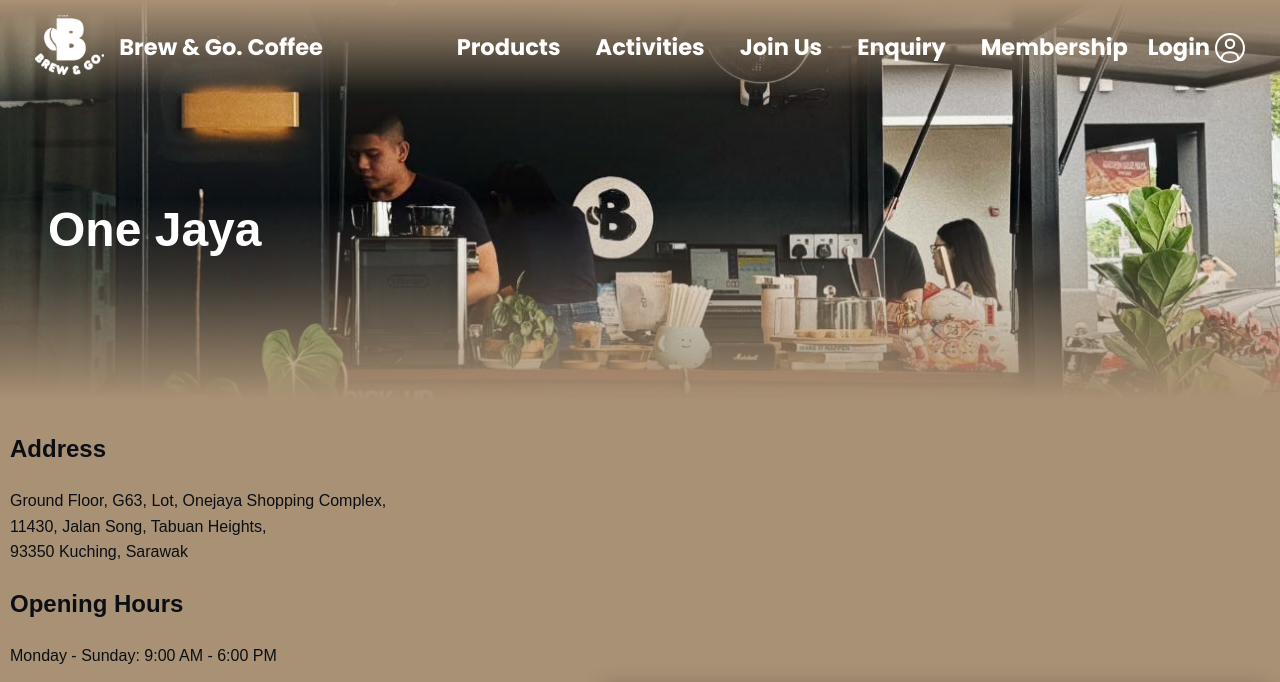
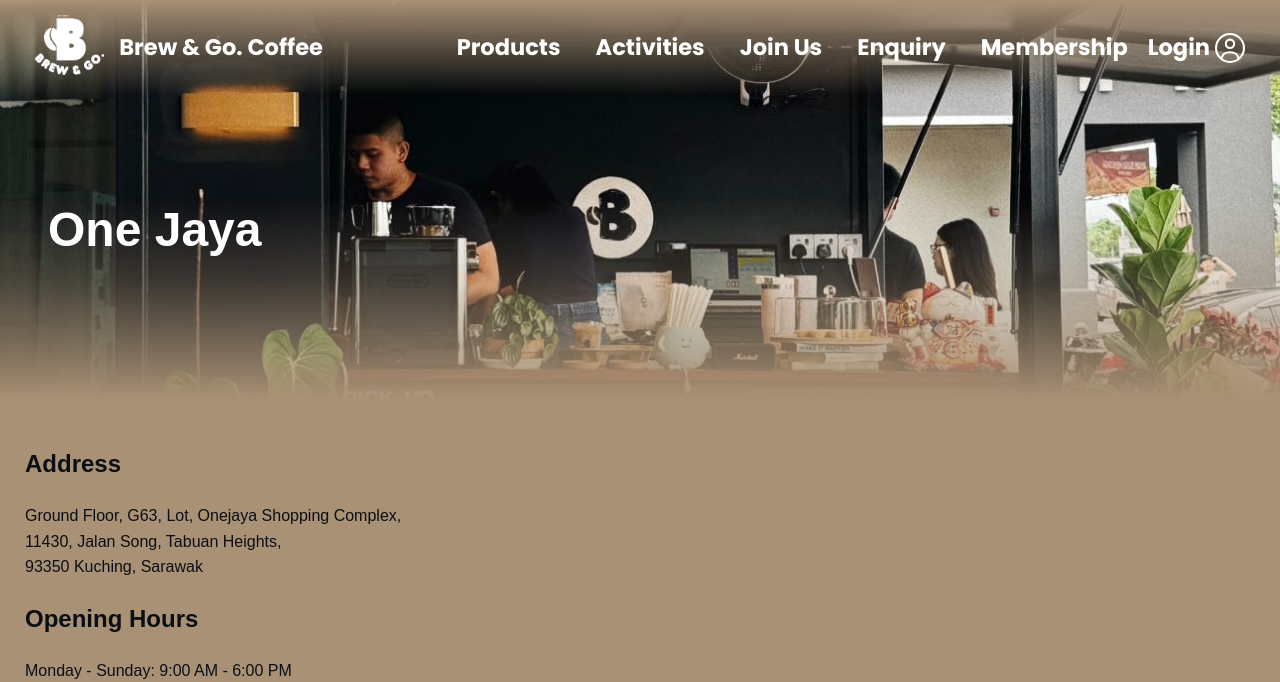
Before and after one commit to HaHaBlah/yourname_assign1, a PHP site: page /location1.html in a window 1280 px wide. Shown: the top 682 px of the page. Run offline with PHP 8.4, Linux system fonts and the light colour scheme; some web fonts are replaced.

Commit message:
standardisation

```diff
--- a/assign1/registration.html
+++ b/assign1/registration.html
@@ -53,7 +53,7 @@
             </li>
         </ul>
     </nav>
-    <header>
+    <header class="location-header" id="image-Coffee_Beans_Bg">
         <img src="images/Coffee_Beans_Bg.png" alt="Coffee Beans Background">
     </header>
     <main class="no-margin-top">
--- a/assign1/styles/style.css
+++ b/assign1/styles/style.css
@@ -330,7 +330,7 @@ body {
 
 main {
     margin-top: var(--navbar-height);
-    padding: var(--padding);
+    padding: 25px;
     position: relative;
 }
 
@@ -343,7 +343,7 @@ header {
 
 header img {
     width: 100%;
-    height: 30vh;
+    height: 50vh;
     object-fit: cover;
     object-position: center;
     background-image: linear-gradient(0deg, rgba(var(--background-color-rgb), 1) 0%, rgba(var(--background-color-rgb), 0.6498248957786239) 15%, rgba(var(--background-color-rgb), 0.29968483975621496) 30%, rgba(var(--background-color-rgb), 0) 50%, rgba(var(--background-color-rgb), 0.09240192659094892) 70%, rgba(var(--background-color-rgb), 0.2520657921371674) 100%);
@@ -999,7 +999,7 @@ audio {
     width: 100%;
     height: 100%;
     /* https://cssgradient.io/ */
-    background-image: linear-gradient(0deg, rgba(var(--background-color-rgb), 1) 0%, rgba(var(--background-color-rgb), 0.6498248957786239) 15%, rgba(var(--background-color-rgb), 0.29968483975621496) 30%, rgba(var(--background-color-rgb), 0) 50%, rgba(var(--background-color-rgb), 0.09240192659094892) 70%, rgba(var(--background-color-rgb), 0.2520657921371674) 100%);
+    background-image: linear-gradient(0deg, rgba(var(--background-color-rgb), 1) 0%, rgba(var(--background-color-rgb), 0.6498248957786239) 15%, rgba(var(--background-color-rgb), 0.29968483975621496) 30%, rgba(var(--background-color-rgb), 0) 50%, rgba(var(--background-color-rgb), 0) 70%, rgba(var(--background-color-rgb), 0) 100%);
 
 
 }
@@ -1299,6 +1299,10 @@ With some parts edited for compatibility since they applied to whole webpage*/
 
 #image-location2 {
     background-image: url("../images/location/plaza_merdeka.jpg");
+}
+
+#image-Coffee_Beans_BG {
+    background-image: url("../images/Coffee_Beans_Bg.png");
 }
 
 /* Background Images END */
```
